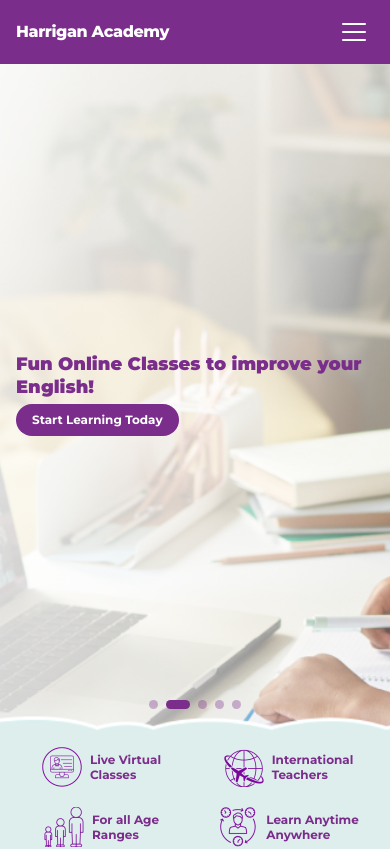
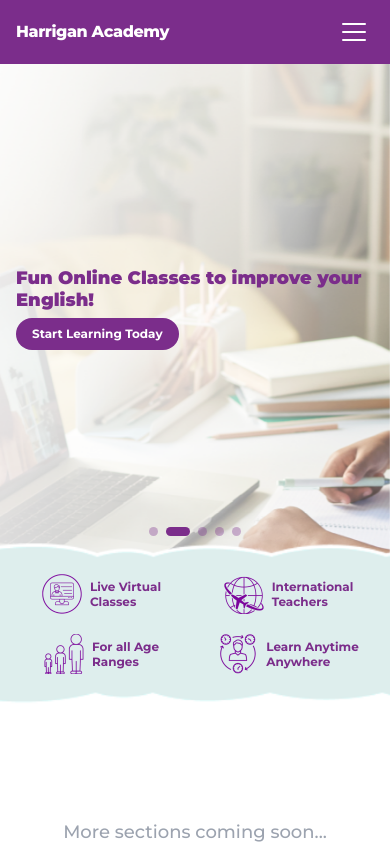
Before and after one commit to ThomasAbraham1/harrigan-academy, a React (Vite) app: page / in a window 390 px wide. Shown: the top 849 px of the page. Built offline with nearby package versions, Linux system fonts and the light colour scheme.

Commit message:
Update hero aspect ratio to 3:4 on mobile

```diff
--- a/src/components/HeroSection.jsx
+++ b/src/components/HeroSection.jsx
@@ -20,7 +20,7 @@ export default function HeroSection() {
 
   return (
     <section
-      className="relative w-full overflow-hidden aspect-[9/16] sm:aspect-auto sm:h-[min(90vw,720px)] sm:min-h-[320px]"
+      className="relative w-full overflow-hidden aspect-[3/4] sm:aspect-auto sm:h-[min(90vw,720px)] sm:min-h-[320px]"
     >
       {/* ── Full-bleed background slides (images have built-in fade) ── */}
       {slides.map((slide, i) => (
```
